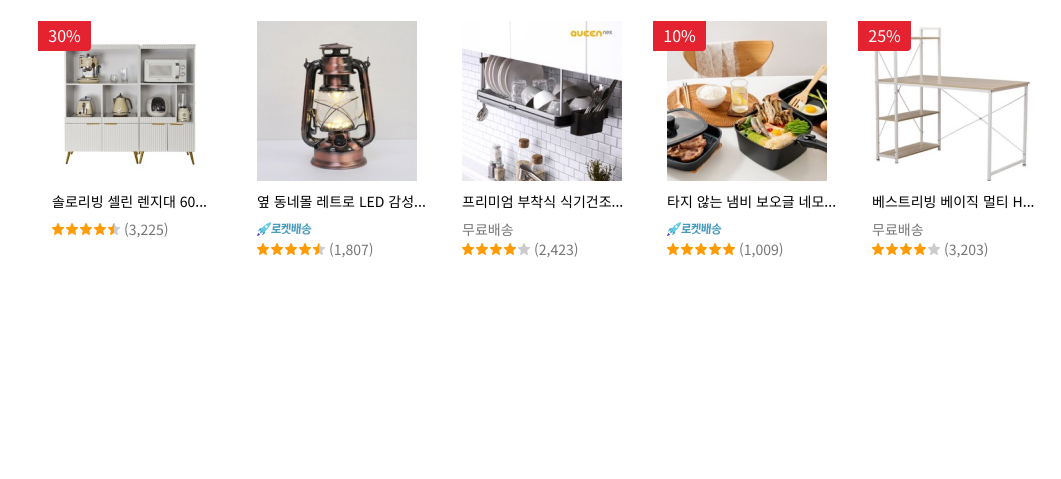
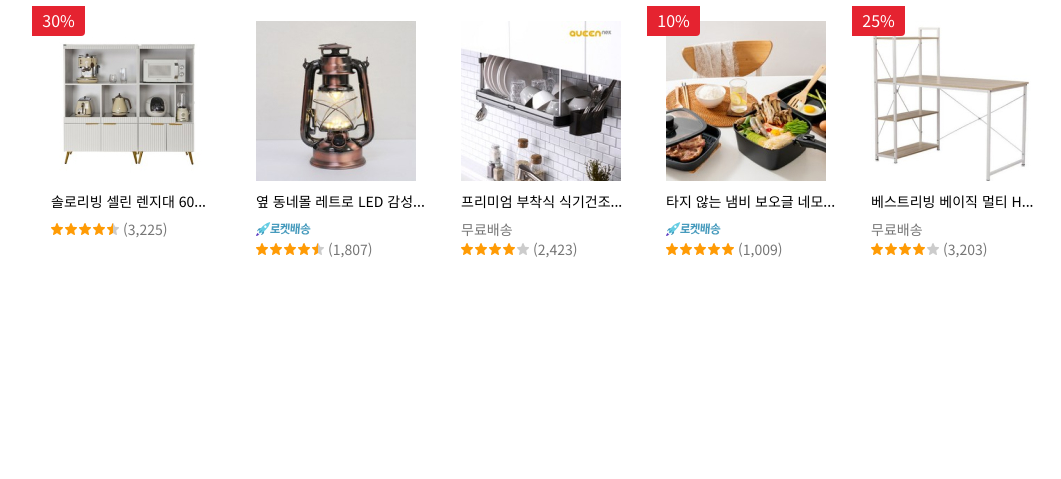
Before and after one commit to YOOYONGHYUN/Mission-02, a plain HTML site: page index.html in a window 1280 px wide. Shown: the part 321-800 px from the top of the page, without its empty margins (92-1153 px from the left). Drawn offline with Linux system fonts and the light colour scheme.

Commit message:
Update offer.css

```diff
--- a/stylesheets/pages/offer.css
+++ b/stylesheets/pages/offer.css
@@ -15,7 +15,6 @@ section {
   height: 354px;
   display: flex;
   flex-direction: column;
-  align-items: center;
 }
 
 section > header {
@@ -131,8 +130,8 @@ button {
   background-color: var(--color-red-500);
   border: none;
   color: var(--color-white);
-  left: 0px;
-  top: 0px;
+  left: -5px;
+  top: -15px;
   font-size: 16px;
 }
 
```
